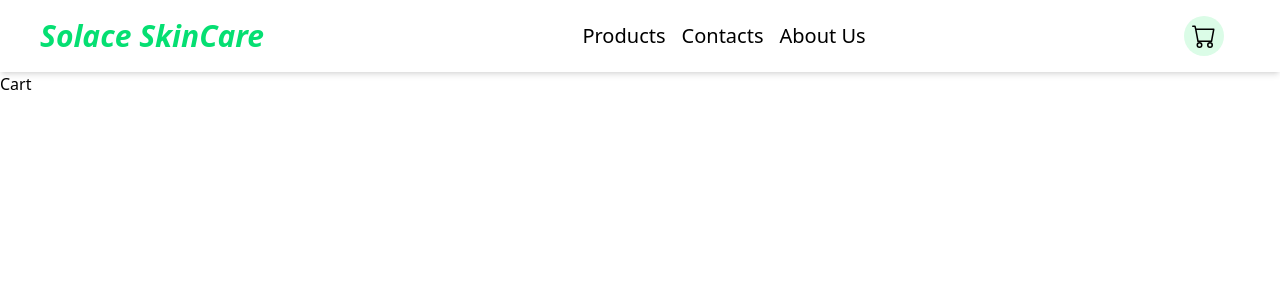
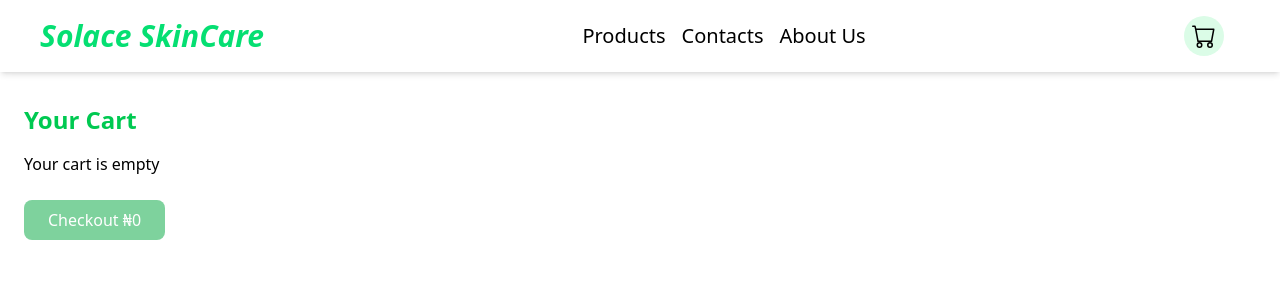
Before and after one commit to DosuFE/testing, a Next.js app: page /cart in a window 1280 px wide. Shown: the top 300 px of the page. Built offline with nearby package versions, Linux system fonts and the light colour scheme.

Commit message:
CART AND PAYMENT WORKING FINE

```diff
--- a/src/app/Home/page.jsx
+++ b/src/app/Home/page.jsx
@@ -2,11 +2,13 @@ import Image from "next/image"
 import Link from "next/link"
 import woman from "../../../public/images/woman.jpg"
 import ProductList from "../components/productList"
+// import {useCart} from "../context/cartContext"
 
 export default function Home(){
     return (
         <>
-            <main className="lg:flex items-start justify-center px-3 md:px-10">
+            <main className="mt-20 lg:flex items-start justify-center
+            px-3 md:px-10 lg:mt-0">
             {/* HERO SECTION */}
             <div className="tracking-wider flex flex-col space-y-7 mt-10">
                     <div className="hero capitalize lg:mt-20">
@@ -53,7 +55,8 @@ export default function Home(){
                 <Image
                     src={woman}
                     alt='Woman Glowing Face'
-                    className="hidden lg:block w-1/2 sm:w-1/3 h-auto object-cover mt-5"
+                    className="hidden lg:block w-1/2 sm:w-1/3 h-auto
+                    object-cover mt-20"
                 />
             </main>
 
--- a/src/app/cart/page.jsx
+++ b/src/app/cart/page.jsx
@@ -1,7 +1,48 @@
-export default function Cart(){
-    return (
-        <div>
-            <h1>Cart</h1>
+'use client'
+import CheckoutButton from "../components/checkOutButton";
+import { useCart } from "../context/cartContext";
+
+export default function CartPage() {
+  const { cart, removeFromCart, totalPrice, totalItems } = useCart();
+
+  return (
+    <main className="p-6 mt-14 md:mt-20">
+      <h1 className="text-2xl font-bold text-green-500 mb-4">Your Cart</h1>
+
+      {cart.length === 0 ? (
+        <p>Your cart is empty</p>
+      ) : (
+        <div className="space-y-4">
+          {cart.map((item) => (
+            <div key={item.id} className="flex justify-between
+            items-center p-4 rounded bg-green-50 shadow-md">
+              <div>
+                <h2 className="font-semibold">{item.name}</h2>
+                <p>Quantity: {item.quantity}</p>
+                <p>Price: {item.currency} {item.price.toFixed(2)}</p>
+              </div>
+              <button
+                className="bg-red-500 text-white px-3
+                py-1 rounded cursor-pointer hover:bg-red-600
+                transition-colors duration-300"
+                onClick={() => removeFromCart(item.id)}
+              >
+                Remove
+              </button>
+            </div>
+          ))}
+
+          {/* Totals Section */}
+          <div className="mt-6 p-4 bg-green-100 rounded shadow">
+            <p className="font-semibold">Total Items: {totalItems}</p>
+            <p className="font-semibold">Total Amount: ₦{totalPrice.toFixed(2)}</p>
+          </div>
         </div>
-    )
+      )}
+
+      <div className="mt-6">
+        <CheckoutButton />
+      </div>
+    </main>
+  );
 }
--- a/src/app/components/CartButton.jsx
+++ /dev/null
@@ -1,33 +0,0 @@
-'use client'
-import { useCart } from '../context/CartContext'
-
-export default function CartButton() {
-    const { cartCount, setIsOpen } = useCart()
-
-    return (
-        <button
-            onClick={() => setIsOpen(true)}
-            className="relative p-2"
-        >
-            <svg
-                xmlns="http://www.w3.org/2000/svg"
-                className="h-6 w-6"
-                fill="none"
-                viewBox="0 0 24 24"
-                stroke="currentColor"
-            >
-                <path
-                    strokeLinecap="round"
-                    strokeLinejoin="round"
-                    strokeWidth={2}
-                    d="M3 3h2l.4 2M7 13h10l4-8H5.4M7 13L5.4 5M7 13l-2.293 2.293c-.63.63-.184 1.707.707 1.707H17m0 0a2 2 0 100 4 2 2 0 000-4zm-8 2a2 2 0 11-4 0 2 2 0 014 0z"
-                />
-            </svg>
-            {cartCount > 0 && (
-                <span className="absolute -top-1 -right-1 bg-red-500 text-white text-xs rounded-full h-5 w-5 flex items-center justify-center">
-                    {cartCount}
-                </span>
-            )}
-        </button>
-    )
-}
--- a/src/app/components/cart.jsx
+++ /dev/null
@@ -1,7 +0,0 @@
-export default function Cart(){
-    return (
-        <div>
-            <h1>Cart</h1>
-        </div>
-    )
-}
--- /dev/null
+++ b/src/app/components/checkOutButton.jsx
@@ -0,0 +1,37 @@
+"use client";
+import { useCart } from "../context/cartContext";
+
+export default function CheckoutButton() {
+  const { cart, totalPrice, clearCart } = useCart();
+
+  const handleCheckout = () => {
+    const handler = window.PaystackPop.setup({
+      key: "pk_test_13f6d4ea223ff5f6a684614e810db7dc554de389",
+      email: "customer@email.com",
+      amount: totalPrice * 100,
+      currency: "NGN",
+      ref: "REF-" + Date.now(),
+      onClose: function () {
+        alert("Payment window closed");
+      },
+      callback: function (response) {
+        alert("Payment successful! Reference: " + response.reference);
+
+        // 🔥 Clear cart after payment
+        clearCart();
+      },
+    });
+
+    handler.openIframe();
+  };
+
+  return (
+    <button
+      onClick={handleCheckout}
+      disabled={cart.length === 0}
+      className="bg-green-600 text-white px-6 py-2 rounded-lg hover:bg-green-700 disabled:opacity-50"
+    >
+      Checkout ₦{totalPrice}
+    </button>
+  );
+}
--- a/src/app/components/navBar.jsx
+++ b/src/app/components/navBar.jsx
@@ -1,8 +1,12 @@
 'use client'
 import Link from "next/link"
 import { useState } from "react"
+import { useCart } from "../context/cartContext";
 
 export default function NavBar(){
+    const { totalItems } = useCart();
+
+    // State to manage the mobile menu toggle
     const [isClick, setIsClick] = useState(false)
 
     const toggleNavbar = () => {
@@ -11,7 +15,7 @@ export default function NavBar(){
 
     return(
         // HEADER FOR THE HEAD
-        <header className=" bg-white shadow-md px-4 md:px-10">
+        <header className="fixed top-0 w-full bg-white shadow-md px-4 md:px-10">
             <div className="flex items-center justify-between py-4">
                 {/* BRAND LOGO */}
                 <div className="logo">
@@ -59,6 +63,15 @@ export default function NavBar(){
                             1a1 1 0 1 1 0 2 1 1 0 0 1 0-2m7 0a1 1 0 1 1 0 2 1 1 0 0 1 0-2"
                             />
                         </svg>
+
+                        {/* BADGE */}
+                        {totalItems > 0 && (
+                        <span className="absolute top-2 right-2 bg-red-500
+                        text-white text-xs w-5 h-5 flex items-center justify-center
+                        rounded-full">
+                            {totalItems}
+                        </span>
+        )}
                     </Link>
                     {/* MOBILE MENU BUTTON */}
                     <div className="md:hidden flex items-center">
--- a/src/app/components/productCard.jsx
+++ b/src/app/components/productCard.jsx
@@ -1,7 +1,7 @@
 import Link from "next/link";
 
 
-export default function ProductCard({ product }) {
+export default function ProductCard({ product, onAddToCart }) {
     return (
         <article className="product-card w-full">
             <div className="bg-green-50 rounded-lg border border-green-200
@@ -36,9 +36,13 @@ export default function ProductCard({ product }) {
                     </p>
                 </div>
                 <div className="p-4">
-                    <Link href='/cart' className="bg-blue-500 text-white px-4 py-2 rounded">
+                    <button
+                        className="bg-blue-500 text-white
+                        px-4 py-2 rounded cursor-pointer hover:bg-blue-600"
+                        onClick={() => onAddToCart(product)}
+                    >
                         Add to Cart
-                    </Link>
+                    </button>
                 </div>
             </div>
         </article>
--- a/src/app/components/productList.jsx
+++ b/src/app/components/productList.jsx
@@ -1,16 +1,22 @@
 'use client'
 import data from "../data/products";
 import ProductCard from "./productCard";
+import { useCart } from "../context/cartContext";
 
-export default function ProductList({ limit = 12 }){
+export default function ProductList({ limit = 12 }) {
+  const { addToCart } = useCart();
   const products = Array.isArray(data?.products) ? data.products.slice(0, limit) : [];
 
   return (
     <div className="m-4 md:m-10 text-start grid grid-cols-1
         sm:grid-cols-2 lg:grid-cols-3 xl:grid-cols-4 gap-x-5 gap-y-8">
       {products.map((product) =>
-            <ProductCard key={product.id} product={product} />
+        <ProductCard
+          key={product.id}
+          product={product}
+          onAddToCart={addToCart}
+        />
       )}
     </div>
-    )
+  );
 }
--- a/src/app/context/cartContext.jsx
+++ b/src/app/context/cartContext.jsx
@@ -0,0 +1,46 @@
+"use client";
+import { createContext, useContext, useState } from "react";
+
+const CartContext = createContext();
+
+export const CartProvider = ({ children }) => {
+  const [cart, setCart] = useState([]);
+
+  const addToCart = (product) => {
+    setCart((prev) => {
+      const existing = prev.find((item) => item.id === product.id);
+      if (existing) {
+        return prev.map((item) =>
+          item.id === product.id
+            ? { ...item, quantity: item.quantity + 1 }
+            : item
+        );
+      }
+      return [...prev, { ...product, quantity: 1 }];
+    });
+  };
+
+  const removeFromCart = (id) => {
+    setCart((prev) => prev.filter((item) => item.id !== id));
+  };
+
+  const clearCart = () => {
+    setCart([]); // 🔥 Reset cart
+  };
+
+  const totalItems = cart.reduce((sum, item) => sum + item.quantity, 0);
+  const totalPrice = cart.reduce(
+    (sum, item) => sum + item.price * item.quantity,
+    0
+  );
+
+  return (
+    <CartContext.Provider
+      value={{ cart, addToCart, removeFromCart, clearCart, totalItems, totalPrice }}
+    >
+      {children}
+    </CartContext.Provider>
+  );
+};
+
+export const useCart = () => useContext(CartContext);
--- a/src/app/layout.js
+++ b/src/app/layout.js
@@ -1,19 +1,26 @@
 import "./globals.css";
+import Script from "next/script";
 import NavBar from "./components/navBar";
+import { CartProvider } from "./context/cartContext";
 
 
 export const metadata = {
-  title: "Create Next App",
-  description: "Generated by create next app",
+  title: "Glow Skin Care - E-commerce Web App",
+  description: "An e-commerce web app for skin care products",
 };
 
 export default function RootLayout({ children }) {
   return (
     <html lang="en">
-      <body
-      >
-        <NavBar />
-        {children}
+      <head>
+        <Script src="https://js.paystack.co/v1/inline.js" strategy="afterInteractive" />
+        <link rel="icon" href="https://ng.jumia.is/unsafe/fit-in/680x680/filters:fill(white)/product/18/1316373/1.jpg?8882" />
+      </head>
+      <body>
+        <CartProvider>
+          <NavBar />
+          {children}
+        </CartProvider>
       </body>
     </html>
   );
```
Lines whose indentation alone changed are shown as unchanged.
